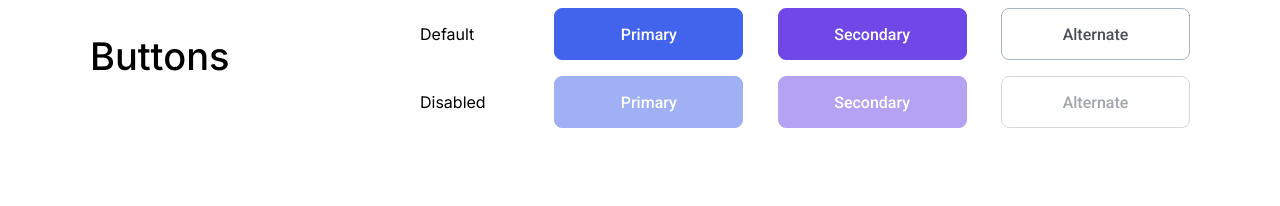
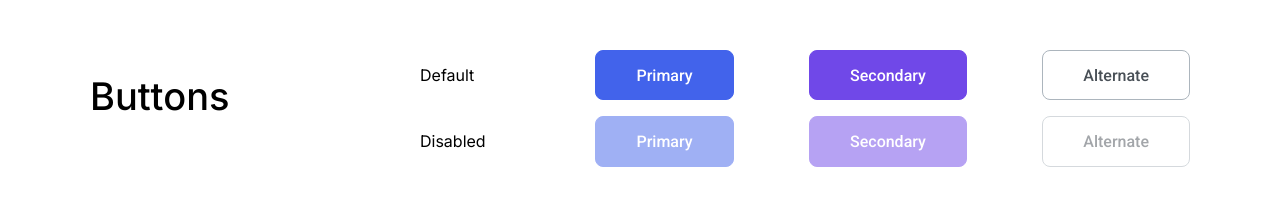
Before and after one commit to js-tasks-ru/htmlcss-20210409_earthfm, a website: page 03-lection1/01-button/index.html in a window 1280 px wide. Drawn offline with Linux system fonts and the light colour scheme.

Commit message:
new fix lection1.0-task1.0

```diff
--- a/03-lection1/01-button/button.css
+++ b/03-lection1/01-button/button.css
@@ -1,8 +1,8 @@
 /* Стилизация кнопки */
 
 .button {
-    width: 189px;
-    padding: 15px 0px 14px;
+    display: inline-block;
+    padding: 15px 40px 14px;
     box-sizing: border-box;
 
     color: #ffffff;
@@ -51,4 +51,10 @@
 
 .disable {
     opacity: 50%;
+    pointer-events: none;
 }
+
+button[disabled] {
+    opacity: 50%;
+    pointer-events: none;
+}
--- a/03-lection1/01-button/index.html
+++ b/03-lection1/01-button/index.html
@@ -2,6 +2,7 @@
 <!-- Страница с кнопкой -->
 <html lang="ru">
     <head>
+        <link rel="stylesheet" href="../../assets/css/normalize.css">
         <link rel="stylesheet" href="../../assets/css/main.css">
         <link rel="stylesheet" href="../../components/card/card.css">
         <link rel="stylesheet" href="./button.css">
@@ -19,7 +20,7 @@
                     </div>
                     <div class="card__buttons__item2">
                         <p class="card__buttons__title">Disabled</p>
-                        <button class="button button_primary disable">Primary</button>
+                        <button class="button button_primary disable" disabled>Primary</button>
                         <button class="button button_secondary disable">Secondary</button>
                         <button class="button button_alternate disable">Alternate</button>
                     </div>
--- a/components/card/card.css
+++ b/components/card/card.css
@@ -9,7 +9,7 @@
     justify-content: space-evenly;
 
     max-width: 1100px;
-    margin: 0px auto;
+    margin: 50px auto;
 }
 
 .card__title {
```
